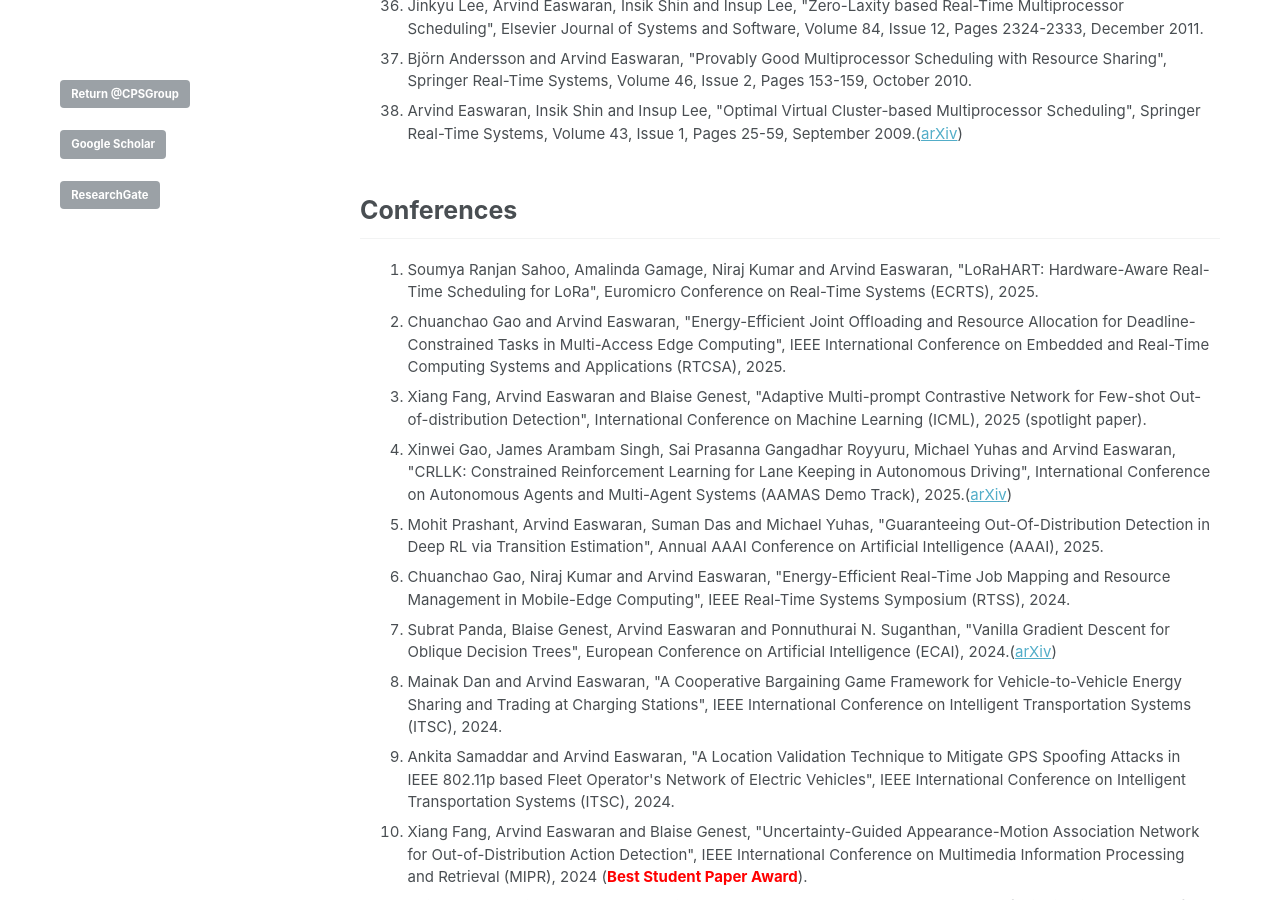
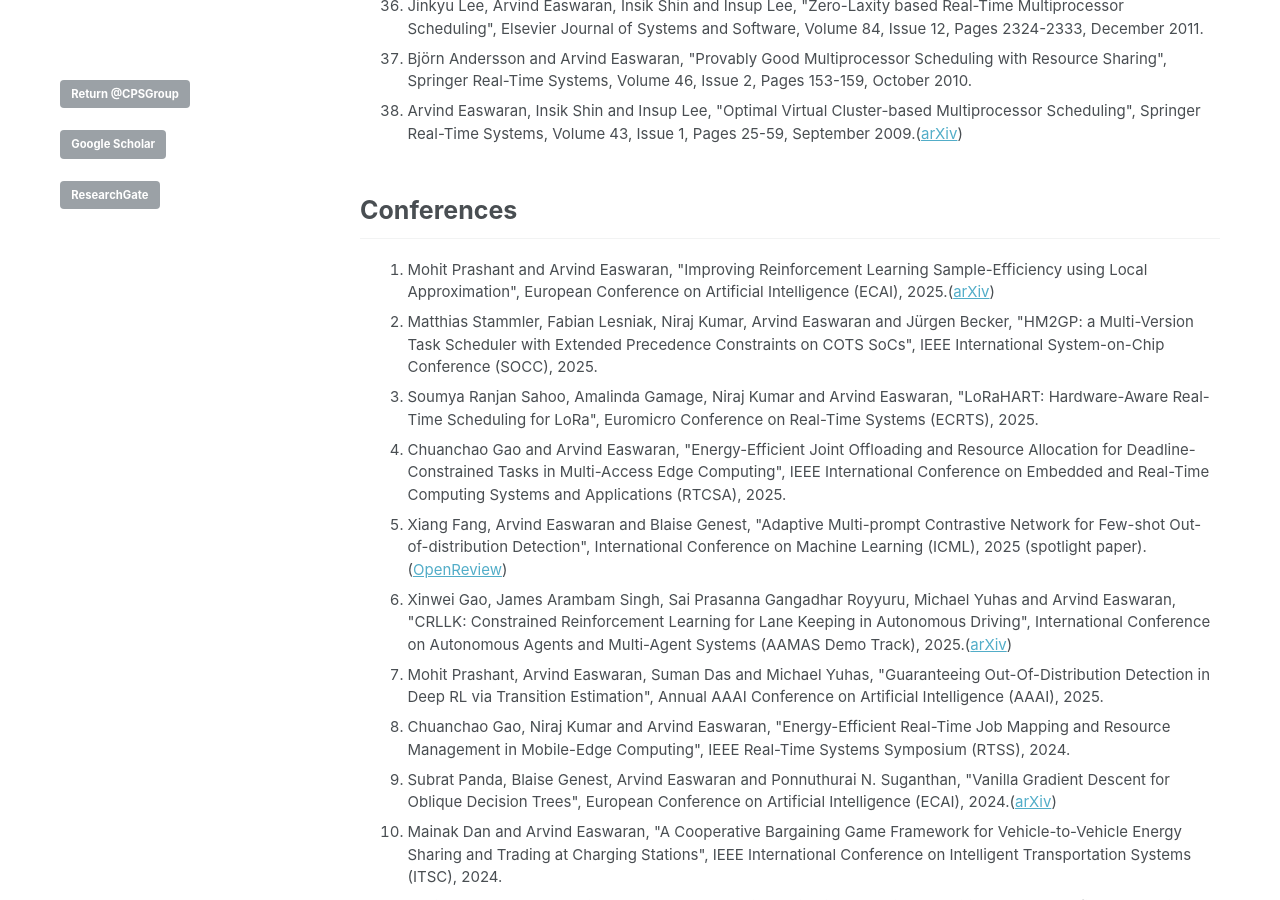
Before and after one commit to CPS-research-group/CPS-research-group.github.io, a Jekyll site: the page built from _pages/research_profile.md, in a window 1280 px wide and 900 px high, scrolled down 2626 px. Built offline with Jekyll 4.4.1, drawn with Linux system fonts in a browser that asks for light colours.

Commit message:
Updates.

```diff
--- a/_pages/research_profile.md
+++ b/_pages/research_profile.md
@@ -65,9 +65,11 @@ a.a:active {color:#0000FF; text-decoration:none;}
 
 ## Conferences
    <ol>
+   			<li class="a">Mohit Prashant and Arvind Easwaran, "Improving Reinforcement Learning Sample-Efficiency using Local Approximation", European Conference on Artificial Intelligence (ECAI), 2025.(<a href="https://arxiv.org/pdf/2507.12383">arXiv</a>)</li>
+   			<li class="a">Matthias Stammler, Fabian Lesniak, Niraj Kumar, Arvind Easwaran and J&uuml;rgen Becker, "HM2GP: a Multi-Version Task Scheduler with Extended Precedence Constraints on COTS SoCs", IEEE International System-on-Chip Conference (SOCC), 2025.</li>
    			<li class="a">Soumya Ranjan Sahoo, Amalinda Gamage, Niraj Kumar and Arvind Easwaran, "LoRaHART: Hardware-Aware Real-Time Scheduling for LoRa", Euromicro Conference on Real-Time Systems (ECRTS), 2025.</li>
    			<li class="a">Chuanchao Gao and Arvind Easwaran, "Energy-Efficient Joint Offloading and Resource Allocation for Deadline-Constrained Tasks in Multi-Access Edge Computing", IEEE International Conference on Embedded and Real-Time Computing Systems and Applications (RTCSA), 2025.</li>
-   			<li class="a">Xiang Fang, Arvind Easwaran and Blaise Genest, "Adaptive Multi-prompt Contrastive Network for Few-shot Out-of-distribution Detection", International Conference on Machine Learning (ICML), 2025 (spotlight paper).</li>
+   			<li class="a">Xiang Fang, Arvind Easwaran and Blaise Genest, "Adaptive Multi-prompt Contrastive Network for Few-shot Out-of-distribution Detection", International Conference on Machine Learning (ICML), 2025 (spotlight paper).(<a href="https://openreview.net/forum?id=GoGuB1yFko">OpenReview</a>)</li>
    			<li class="a">Xinwei Gao, James Arambam Singh, Sai Prasanna Gangadhar Royyuru, Michael Yuhas and Arvind Easwaran, "CRLLK: Constrained Reinforcement Learning for Lane Keeping in Autonomous Driving", International Conference on Autonomous Agents and Multi-Agent Systems (AAMAS Demo Track), 2025.(<a href="http://arxiv.org/abs/2503.22248">arXiv</a>)</li>
    			<li class="a">Mohit Prashant, Arvind Easwaran, Suman Das and Michael Yuhas, "Guaranteeing Out-Of-Distribution Detection in Deep RL via Transition Estimation", Annual AAAI Conference on Artificial Intelligence (AAAI), 2025.</li>
    			<li class="a">Chuanchao Gao, Niraj Kumar and Arvind Easwaran, "Energy-Efficient Real-Time Job Mapping and Resource Management in Mobile-Edge Computing", IEEE Real-Time Systems Symposium (RTSS), 2024.</li>
```
